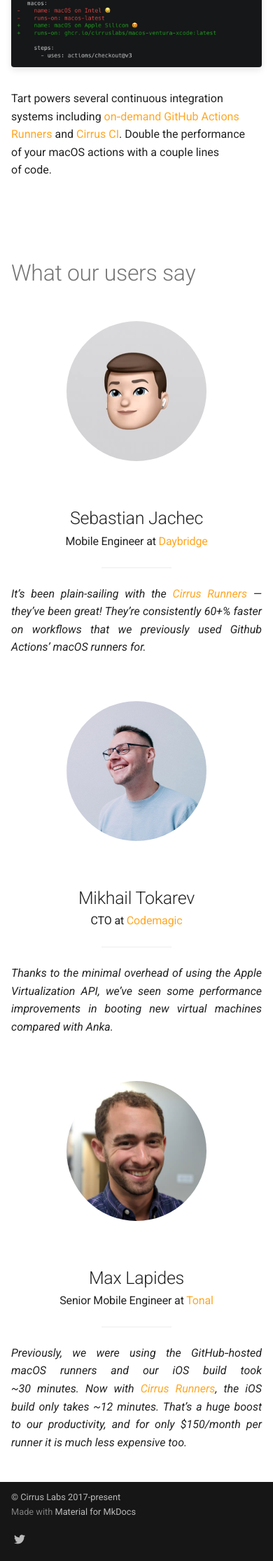
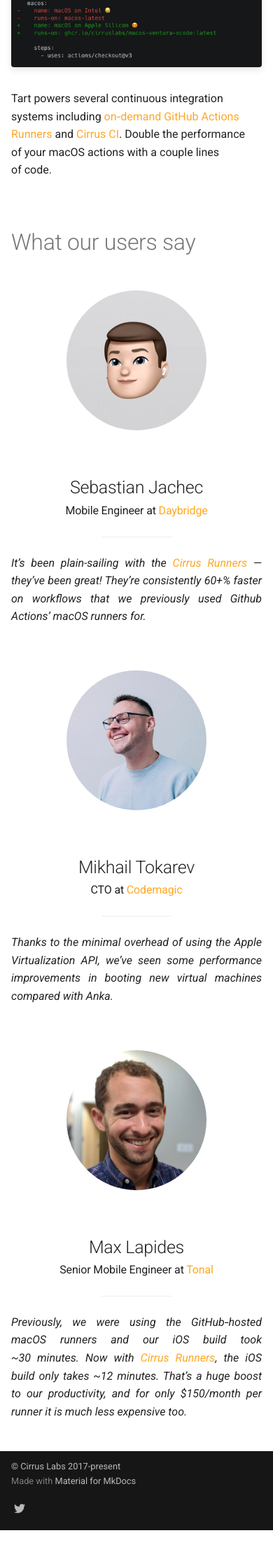
Before and after one commit to cirruslabs/tart, an MkDocs documentation site: the page built from docs/index.md, in a window 390 px wide. Shown: the part 1360-3591 px from the top of the page at 70% size. Built offline with MkDocs 1.6.1 and Material for MkDocs 9.7.7, drawn with Linux system fonts in a browser that asks for light colours; a script that is not in the unit is left out; comment, search, counter and statistics services are not loaded; after the commit the page ends 3547 px from its top, so only the background shows below that.

Commit message:
Shrink space between sections in mobile

```diff
--- a/docs/stylesheets/landing.css
+++ b/docs/stylesheets/landing.css
@@ -209,6 +209,11 @@
   .mdx-users {
     flex-direction: column;
   }
+
+  /* Reset one padding between sections */
+  .md-content__inner-testimonials {
+    padding: 0px 0px 2.2rem !important;
+  }
 }
 
 @media screen and (min-width: 60em) {
--- a/docs/theme/overrides/home.html
+++ b/docs/theme/overrides/home.html
@@ -188,7 +188,7 @@
 <!-- Testimonials -->
 <section class="mdx-parallax__group" data-md-color-scheme="default">
   <div class="md-content md-grid" data-md-component="content">
-    <div class="md-content__inner">
+    <div class="md-content__inner md-content__inner-testimonials">
       <header class="md-typeset">
         <h1 id="what-our-users-say">
           What our users say
```
